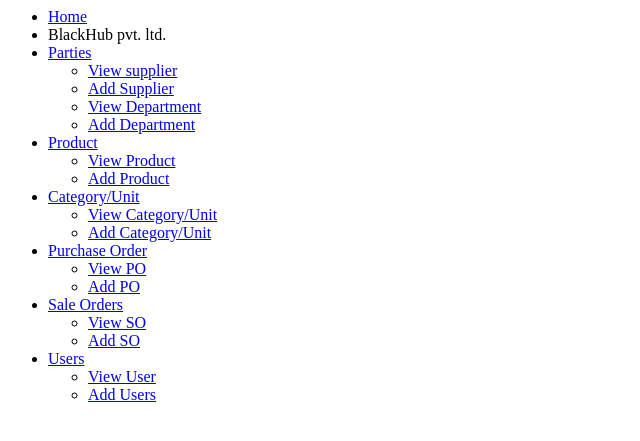
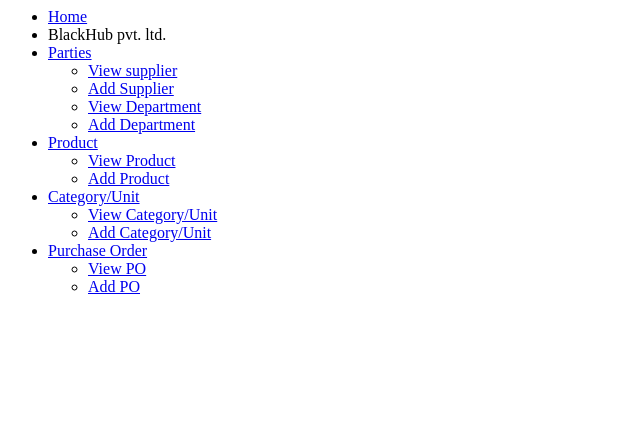
Before and after one commit to LalitKumar1111/Django-Inventory-Management, a Django app: template templates/base/sidebar.html in a window 1280 px wide. Shown: the top 441 px of the page, without its empty margins (0-640 px from the left). Run offline with Django 3.2, Linux system fonts and the light colour scheme; the template is opened without the code that fills it, so the values that code supplies are empty.

Commit message:
Update sidebar.html

```diff
--- a/templates/base/sidebar.html
+++ b/templates/base/sidebar.html
@@ -41,26 +41,7 @@
                         </ul>
                     </li>
 
-                    <li class="menu-item-has-children dropdown">
-                        <a href="#" class="dropdown-toggle" data-toggle="dropdown" aria-haspopup="true" aria-expanded="false"> <i class="menu-icon fa fa-shopping-bag"></i>Sale Orders</a>
-                        <ul class="sub-menu children dropdown-menu">
-                            <li><i class="fa fa-th"></i><a href="{% url 'so-list' %}">View SO</a></li>
-                            <li><i class="fa fa-id-card-o"></i><a href="{% url 'create-so' %}">Add SO</a></li>
-                        </ul>
-                    </li>
-
-                    <li class="menu-item-has-children dropdown">
-                        <a href="#" class="dropdown-toggle" data-toggle="dropdown" aria-haspopup="true" aria-expanded="false"> <i class="menu-icon fa fa-users"></i>Users</a>
-                        <ul class="sub-menu children dropdown-menu">
-                            <li><i class="fa fa-th"></i><a href="{% url 'user-list' %}">View User</a></li>
-                            <li><i class="fa fa-id-card-o"></i><a href="{% url 'create-user' %}">Add Users</a></li>
-                        </ul>
-                    </li>
-
-
-
                 </li>
-
 
                     </ul>
                 </li>
```
